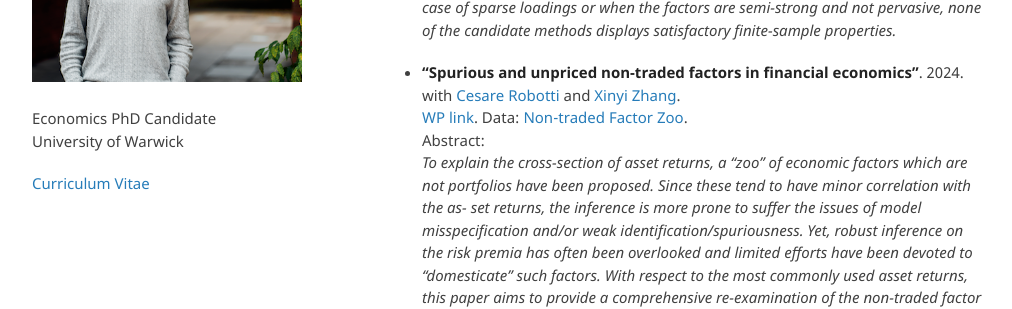
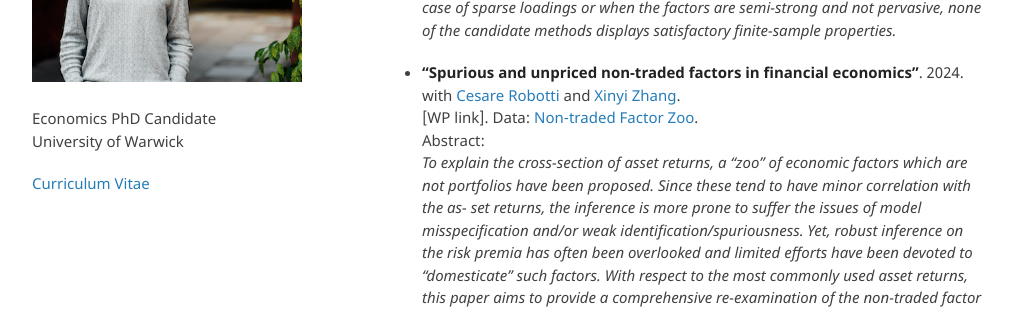
Before and after one commit to amandri/amandri.github.io, a Jekyll site: the page built from index.md, in a window 1280 px wide and 900 px high, scrolled down 613 px. Shown: the part 217-526 px from the top of the window, without its empty margins (133-1145 px from the left). Built offline with Jekyll 4.4.1, drawn with Linux system fonts in a browser that asks for light colours; the repository's description, which GitHub fills in, is left out; our own code applies the rules of GitHub Pages for plain Markdown files; part of the change alters nothing that is shown.

```diff
--- a/index.md
+++ b/index.md
@@ -25,8 +25,8 @@ Abstract: \
 *We study the size and power properties of t-tests of parameter restrictions for newly- designed methods that aim at reliably estimating risk premia in linear asset pricing models when the cross-sectional dimension is large. By simulating a variety of empirically calibrated data generating processes for sample sizes that are typically en- countered in empirical work, we evaluate the finite-sample performance of the test statistics for scenarios where the factor structure is (i) strong and pervasive; (ii) spurious; (iii) weak/semi-strong and pervasive; (iv) weak/semi-strong and not pervasive; and (v) sparse. PCA-based methods such as those of Lettau and Pelger (2020), Giglio and Xiu (2021), and Giglio et al. (2022) work best when the factors are strong and pervasive, and they continue to exhibit good finite-sample properties when the factors are spurious. However, when the factor structure is semi-strong and pervasive, the split-sample estimator of Anatolyev and Mikusheva (2021) performs substantially better than the PCA-based estimators listed above. In the case of sparse loadings or when the factors are semi-strong and not pervasive, none of the candidate methods displays satisfactory finite-sample properties.*
 
 - **"Spurious and unpriced non-traded factors in financial economics"**. 2024. with [Cesare Robotti](https://www.cesarerobotti.com) and [Xinyi Zhang](https://warwick.ac.uk/fac/soc/wbs/subjects/finance/faculty1/phd_students/xinyi-zhang/). \
-[WP link](https://www.dropbox.com/scl/fi/y4v7zo8v3ihvq75hg401d/ARZ_draft.pdf?rlkey=46wed4q0h01sti0kxojmx4rzw&dl=0).
- Data: [Non-traded Factor Zoo](https://www.dropbox.com/scl/fi/iy83j3wae7k4pp1k6gxa7/all_nontraded.xlsx?rlkey=8wl8ym9ygqgz91v4krchj03y3&dl=0). \
+[WP link].
+ Data: [Non-traded Factor Zoo](https://www.dropbox.com/scl/fi/r232uhq32qsfadvj61xut/all_nontraded.xlsx?rlkey=hi2y880eehtozz6d1ugnewcx0&dl=0). \
 Abstract: \
 *To explain the cross-section of asset returns, a “zoo” of economic factors which are not
 portfolios have been proposed. Since these tend to have minor correlation with the as-
```
